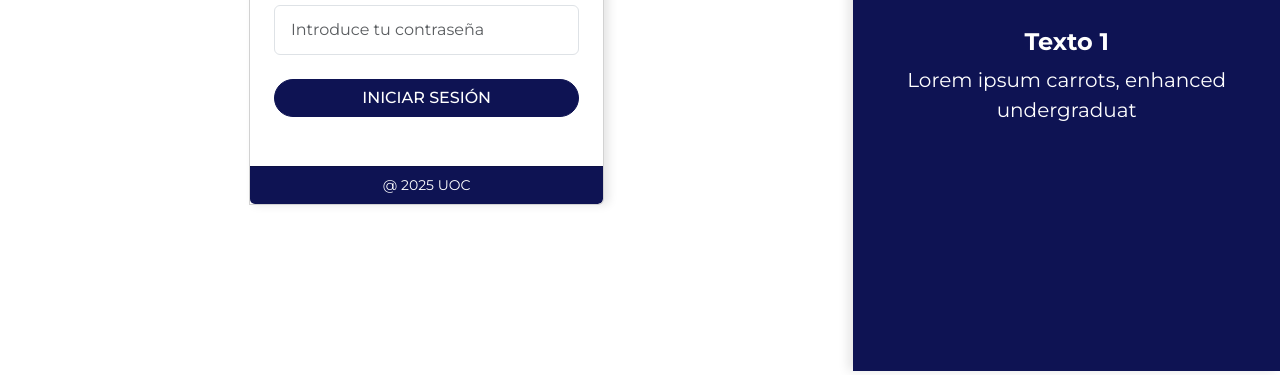
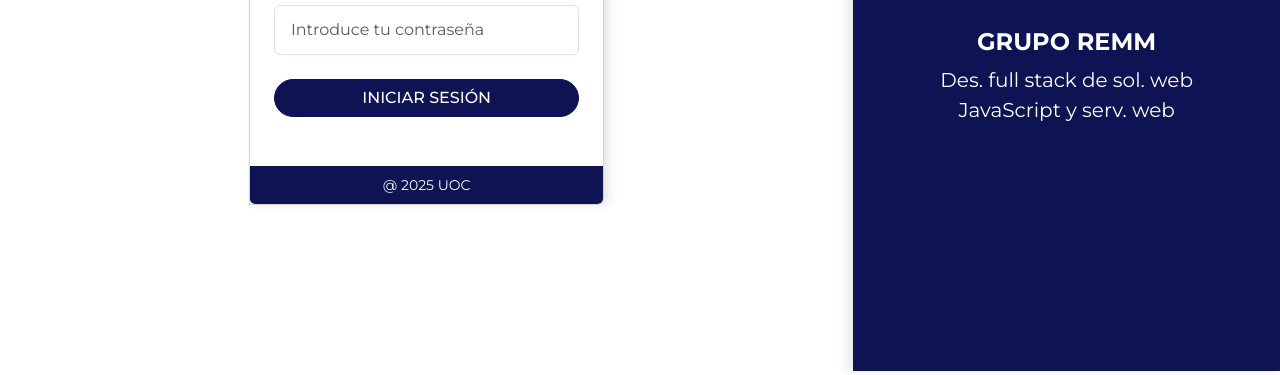
Before and after one commit to Evarishtu/GrupoREMM-FullStack, a plain HTML site: page src/pages/login.html in a window 1280 px wide. Shown: the part 425-800 px from the top of the page. Drawn offline with nearby package versions, Linux system fonts and the light colour scheme.

Commit message:
añadir textos en el lateral de la pantalla de login

```diff
--- a/src/pages/login.html
+++ b/src/pages/login.html
@@ -47,9 +47,9 @@
                     <div class="lateral-login p-5 text-center text-white h-100 d-flex flex-column justify-content-center">
                         <img src="/src/assets/logo_uoc.svg" alt="Logo de UOC" class="logo-lateral-svg fade-in-top" style="--d:300ms">
 
-                        <h2 class="mb-4 text-white fade-in-bottom" style="--d:300ms">Texto 1</h2>
+                        <h2 class="mb-4 text-white fade-in-bottom" style="--d:300ms">GRUPO REMM</h2>
                         <p class="fs-5 mb-5 fade-in-bottom" style="--d:300ms">
-                            Lorem ipsum carrots, enhanced undergraduat
+                            Des. full stack de sol. web JavaScript y serv. web
                         </p>
                     </div>
                 </div>
```
